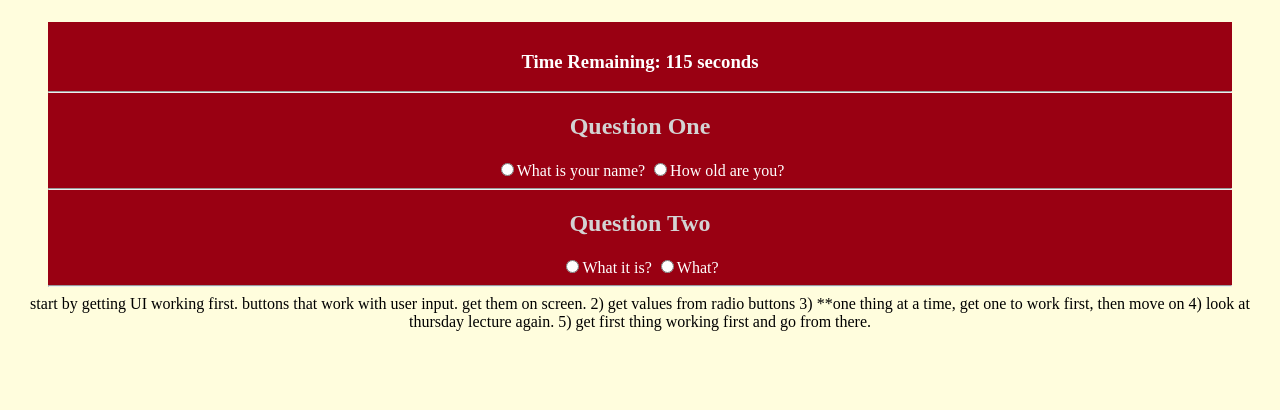
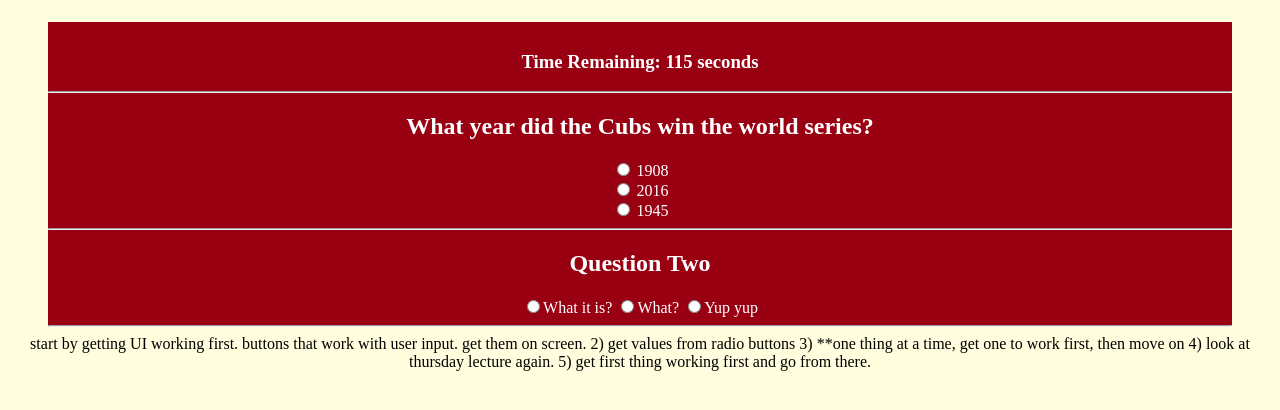
Before and after one commit to markwGildea/TriviaGame, a PHP site: page /index.html in a window 1280 px wide. Shown: the part 58-468 px from the top of the page. Run offline with PHP 8.4, Linux system fonts and the light colour scheme.

Commit message:
getting there

```diff
--- a/assets/css/style.css
+++ b/assets/css/style.css
@@ -17,5 +17,5 @@
 }
 
 h2 {
-  color: lightgray;
+  color: white;
 }
--- a/index.html
+++ b/index.html
@@ -16,16 +16,20 @@
     <hr>
     <div id="buttons">
       <div id="question1">
-        <h2>Question One</h2>
+        <h2>What year did the Cubs win the world series?</h2>
         <form>
-          <input type="radio" name="answer" id="choice1">What is your name?</input>
-          <input type="radio" name="answer" id="choice2">How old are you?</input>
+          <input type="radio" name="answer" id="choice1"> 1908</input>
+          <br>
+          <input type="radio" name="answer" id="choice2"> 2016</input>
+          <br>
+          <input type="radio" name="answer" id="choice3"> 1945</input>
         </form>
         <hr>
         <h2>Question Two</h2>
         <form>
-          <input type="radio" name="answer" id="choice3">What it is?</input>
-          <input type="radio" name="answer" id="choice4">What?</input>
+          <input type="radio" name="answer" id="choice4">What it is?</input>
+          <input type="radio" name="answer" id="choice5">What?</input>
+          <input type="radio" name="answer" id="choice6">Yup yup</input>
         </form>
         <hr>
       </div>
```
